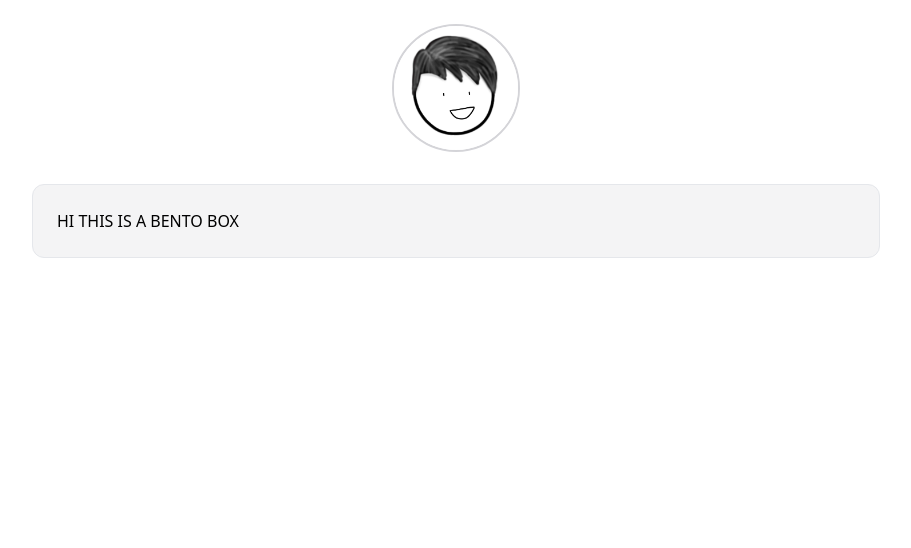
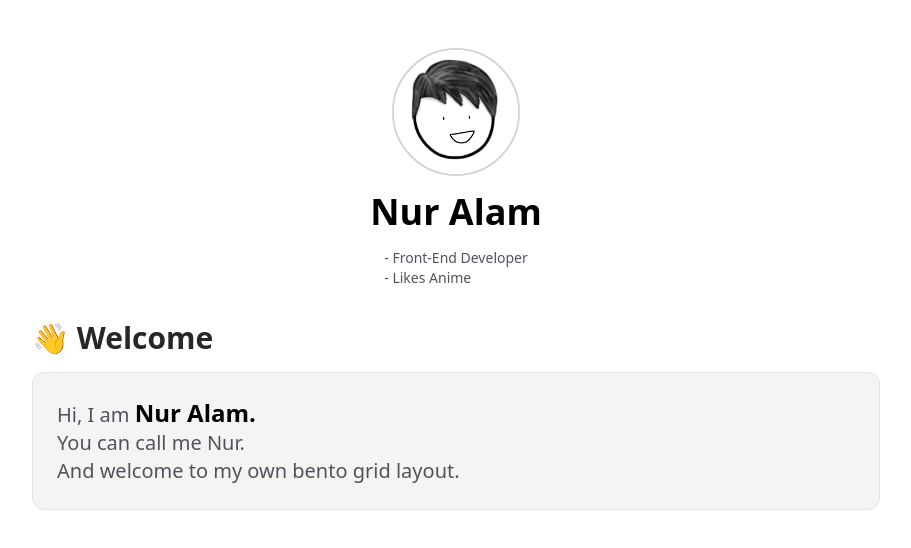
Before and after one commit to NurAlam123/bento, a Next.js app: page / in a window 1280 px wide. Shown: the top 548 px of the page, without its empty margins (184-1095 px from the left). Built offline with nearby package versions, Linux system fonts and the light colour scheme.

Commit message:
feat: add heading

```diff
--- a/@types/BoxProps.d.ts
+++ b/@types/BoxProps.d.ts
@@ -1,3 +1,5 @@
+import { MotionProps } from "framer-motion";
+
 type BoxProps = {
   className?: string;
 } & MotionProps;
--- /dev/null
+++ b/src/app/fonts/index.ts
@@ -0,0 +1,6 @@
+import { Rubik } from "next/font/google";
+export const rubikFont = Rubik({
+  subsets: ["latin"],
+  weight: "400",
+  variable: "--font-rubik",
+});
--- a/src/app/layout.tsx
+++ b/src/app/layout.tsx
@@ -1,21 +1,10 @@
 import type { Metadata } from "next";
-import localFont from "next/font/local";
 import "./globals.css";
-
-const geistSans = localFont({
-  src: "./fonts/GeistVF.woff",
-  variable: "--font-geist-sans",
-  weight: "100 900",
-});
-const geistMono = localFont({
-  src: "./fonts/GeistMonoVF.woff",
-  variable: "--font-geist-mono",
-  weight: "100 900",
-});
+import { rubikFont } from "./fonts";
 
 export const metadata: Metadata = {
-  title: "Create Next App",
-  description: "Generated by create next app",
+  title: "Natrium",
+  description: "This is my own bento box layout.",
 };
 
 export default function RootLayout({
@@ -25,11 +14,7 @@ export default function RootLayout({
 }>) {
   return (
     <html lang="en">
-      <body
-        className={`${geistSans.variable} ${geistMono.variable} antialiased`}
-      >
-        {children}
-      </body>
+      <body className={`${rubikFont.variable} antialiased`}>{children}</body>
     </html>
   );
 }
--- a/src/components/BentoGrid.tsx
+++ b/src/components/BentoGrid.tsx
@@ -1,21 +1,13 @@
-import Image from "next/image";
-import Box from "./Box";
+import Welcome from "./Grids/Welcome";
+import HeadingBox from "./HeadingBox";
 
 const BentoGrid = () => {
   return (
-    <section className="p-6 max-w-4xl mx-auto">
-      <div className="flex justify-center mb-8">
-        <Image
-          src="/avatar.jpg"
-          alt="Avatar"
-          width={128}
-          height={128}
-          className="border-2 border-zinc-300 rounded-full"
-        />
-      </div>
+    <section className="p-6 mt-6 max-w-4xl mx-auto">
+      <HeadingBox />
       {/* Bento starts from here */}
       <div className="grid grid-cols-12 gap-4 w-full">
-        <Box>HI THIS IS A BENTO BOX</Box>
+        <Welcome />
       </div>
     </section>
   );
--- a/src/components/Box.tsx
+++ b/src/components/Box.tsx
@@ -2,12 +2,13 @@
 
 import { twMerge } from "tailwind-merge";
 import { motion } from "framer-motion";
+import { BoxProps } from "../../@types/BoxProps";
 
 const Box = ({ className, ...rest }: BoxProps) => {
   return (
     <motion.div
       className={twMerge(
-        "col-span-12 p-6 border bg-zinc-100 rounded-xl",
+        "col-span-12 p-6 border bg-zinc-100 border-zinc-200 rounded-xl",
         className,
       )}
       {...rest}
--- /dev/null
+++ b/src/components/Grids/Welcome.tsx
@@ -0,0 +1,23 @@
+import Box from "../Box";
+import Section from "../Section";
+
+const Welcome = () => {
+  return (
+    <Section title="&#x1F44B; Welcome">
+      <Box className="text-zinc-600">
+        <p className="text-xl">
+          Hi, I am{" "}
+          <span className="text-2xl text-black">
+            <strong>Nur Alam.</strong>
+          </span>
+          <br />
+          You can call me Nur.
+          <br />
+          And welcome to my own bento grid layout.
+        </p>
+      </Box>
+    </Section>
+  );
+};
+
+export default Welcome;
--- /dev/null
+++ b/src/components/HeadingBox.tsx
@@ -0,0 +1,21 @@
+import Image from "next/image";
+
+const HeadingBox = () => {
+  return (
+    <div className="grid place-items-center gap-4 mb-8">
+      <Image
+        src="/avatar.jpg"
+        alt="Avatar"
+        width={128}
+        height={128}
+        className="border-2 border-zinc-300 rounded-full"
+      />
+      <h1 className="text-4xl font-bold">Nur Alam</h1>
+      <p className="text-sm text-zinc-600">
+        - Front-End Developer <br /> - Likes Anime
+      </p>
+    </div>
+  );
+};
+
+export default HeadingBox;
--- /dev/null
+++ b/src/components/Section.tsx
@@ -0,0 +1,20 @@
+import { twMerge } from "tailwind-merge";
+
+const Section = ({
+  title,
+  children,
+  className,
+}: {
+  title: string;
+  children?: React.ReactNode;
+  className?: string;
+}) => {
+  return (
+    <section className={twMerge("col-span-12", className)}>
+      <h3 className="text-3xl font-semibold mb-4 text-zinc-800">{title}</h3>
+      {children}
+    </section>
+  );
+};
+
+export default Section;
--- a/tailwind.config.ts
+++ b/tailwind.config.ts
@@ -8,6 +8,9 @@ export default {
   ],
   theme: {
     extend: {
+      fontFamily: {
+        rubik: "--font-rubik",
+      },
     },
   },
   plugins: [],
```
Also changed, not shown: public/hi.jpg (added), public/i_just_got_an_idea.png (added).
